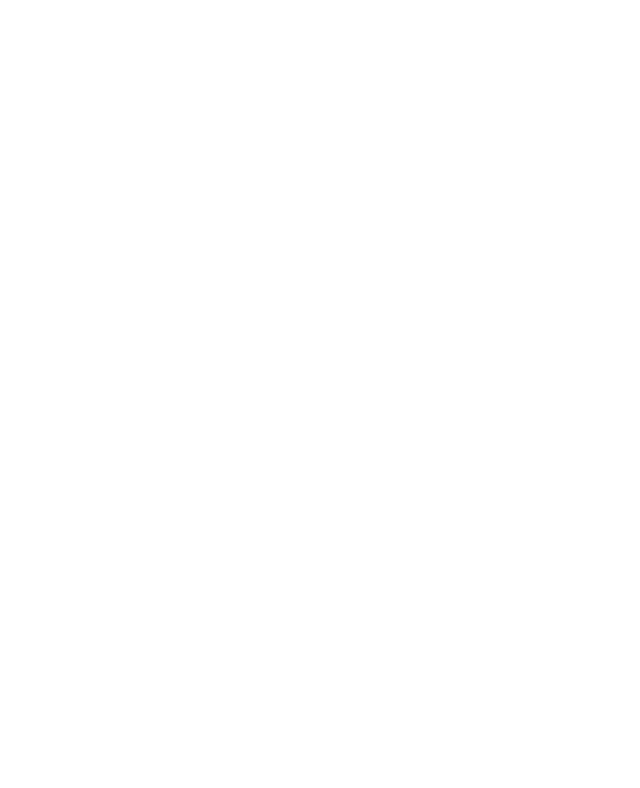
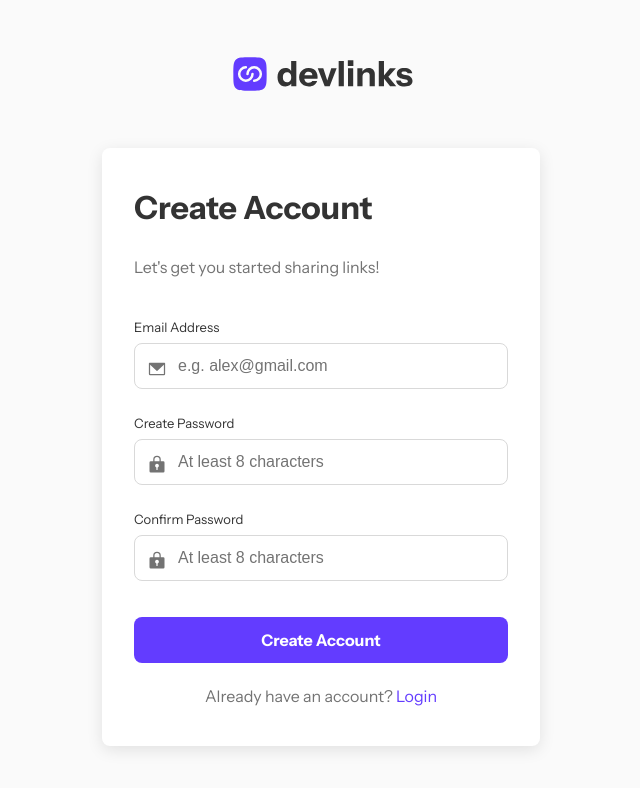
Before and after one commit to dj51234/portfolio_2023, a plain HTML site: page projects/link-sharing-app/pages/register.html in a window 1280 px wide. Shown: the whole page, without its empty margins (319-959 px from the left). Drawn offline with Linux system fonts and the light colour scheme.

Commit message:
completed register page and css styles

```diff
--- /dev/null
+++ b/projects/link-sharing-app/css/register.css
@@ -0,0 +1,145 @@
+@import url("index.css");
+
+body {
+    background-color: var(--color-extra-light-gray);
+}
+
+.body-container {
+    display: flex;
+    flex-direction: column;
+    justify-content: center;
+    align-items: center;
+    height: 100vh;
+}
+
+.form-container {
+    background-color: var(--color-white);
+    border-radius: 8px;
+    box-shadow: 0px 4px 16px rgba(0, 0, 0, 0.1);
+    padding: 4rem 3.2rem;
+    width: 43.8rem;
+    display: flex;
+    flex-direction: column;
+    gap: 1rem;
+    color: var(--color-dark);
+}
+
+.form-container:last-child {
+    font-size: var(--font-size-s);
+    color: var(--color-gray);
+}
+
+.form-container:last-child a {
+    color: var(--color-primary);
+    text-decoration: none;
+}
+
+.form-container form {
+    display: flex;
+    flex-direction: column;
+    gap: 1.3rem;
+}
+
+.form-container .input-wrapper {
+    display: flex;
+    flex-direction: column;
+    gap: .3rem;
+}
+
+.form-container label {
+    font-size: 1.3rem;
+    margin-bottom: 0.5rem;
+    color: var(--color-dark);
+}
+
+.form-container input {
+    border: 1px solid var(--color-light-gray);
+    border-radius: .8rem;
+    padding: 1.3rem 1.3rem 1.3rem 4.3rem;
+    font-size: var(--font-size-s);
+    margin-bottom: 1.3rem;
+    position: relative;
+    caret-color: var(--color-primary);
+}
+
+.form-container .input-wrapper {
+    position: relative;
+}
+
+.form-container .input-wrapper::before {
+    content: " ";
+    position: absolute;
+    top: 4rem;
+    left: 1.3rem;
+    width: 2rem;
+    height: 2rem;
+    background-repeat: no-repeat;
+    background-size: contain;
+    z-index: 1;
+}
+
+.form-container .input-wrapper:nth-of-type(1)::before {
+    background-image: url("../assets/images/icon-email.svg");
+}
+
+.form-container .input-wrapper:nth-of-type(2)::before {
+    background-image: url("../assets/images/icon-password.svg");
+}
+
+.form-container .input-wrapper:nth-of-type(3)::before {
+    background-image: url("../assets/images/icon-password.svg");
+}
+
+.form-container input::placeholder {
+    color: var(--color-gray);
+}
+
+.form-container input:focus {
+    outline: none;
+    border: 1px solid var(--color-primary);
+    box-shadow: 0px 0px 4px rgba(99, 60, 255, 0.55);
+}
+
+.text {
+    display: flex;
+    flex-direction: column;
+    gap: 3rem;
+}
+
+.form-container h2 {
+    font-size: 3.2rem;
+    font-family: var(--font-family-bold);
+    color: var(--color-dark);
+}
+
+.form-container .text  p {
+    font-size: var(--font-size-s);
+    color: var(--color-gray);
+    margin-bottom: 3.2rem;
+}
+
+.form-container .register {
+    text-align: center;
+}
+
+.logo {
+    margin-bottom: 5.1rem;
+    align-self: center;
+}
+
+.form-container input[type="submit"] {
+    background-color: var(--color-primary);
+    border-radius: .8rem;
+    border: none;
+    color: var(--color-white);
+    font-size: var(--font-size-s);
+    padding: 1.3rem;
+    font-family: var(--font-family-bold);
+    cursor: pointer;
+    margin-top: 1rem;
+    transition: .17s ease-in-out;
+}
+
+.form-container input[type="submit"]:hover {
+    background-color: var(--color-secondary);
+}
--- a/projects/link-sharing-app/pages/register.html
+++ b/projects/link-sharing-app/pages/register.html
@@ -3,9 +3,40 @@
 <head>
     <meta charset="UTF-8">
     <meta name="viewport" content="width=device-width, initial-scale=1.0">
+    <link rel="stylesheet" href="../css/register.css">
     <title>Register - DevLinks</title>
 </head>
 <body>
+<div class="body-container">
+    <div class="logo">
+        <img src="../assets/images/logo-devlinks-large.svg" alt="" srcset="">
+    </div>
+    <div class="form-container">
+        <div class="text">
+            <h2>Create Account</h2>
+            <p>Let's get you started sharing links!</p>
+        </div>
+        <form action="/">
 
+            <div class="input-wrapper">
+                <label for="email">Email Address</label>
+                <input type="email" placeholder="e.g. alex@gmail.com" name="email" id="email">
+            </div>
+
+            <div class="input-wrapper">
+                <label for="password">Create Password</label>
+                <input type="password" placeholder="At least 8 characters" name="password" id="password">
+            </div>
+
+            <div class="input-wrapper">
+                <label for="confirm-password">Confirm Password</label>
+                <input type="password" placeholder="At least 8 characters" name="confirm-password" id="confirm-password">
+            </div>
+
+            <input type="submit" value="Create Account">
+        </form>
+        <p class="register">Already have an account? <a href="./login.html">Login</a></p>
+    </div>
+</div>
 </body>
 </html>
```
